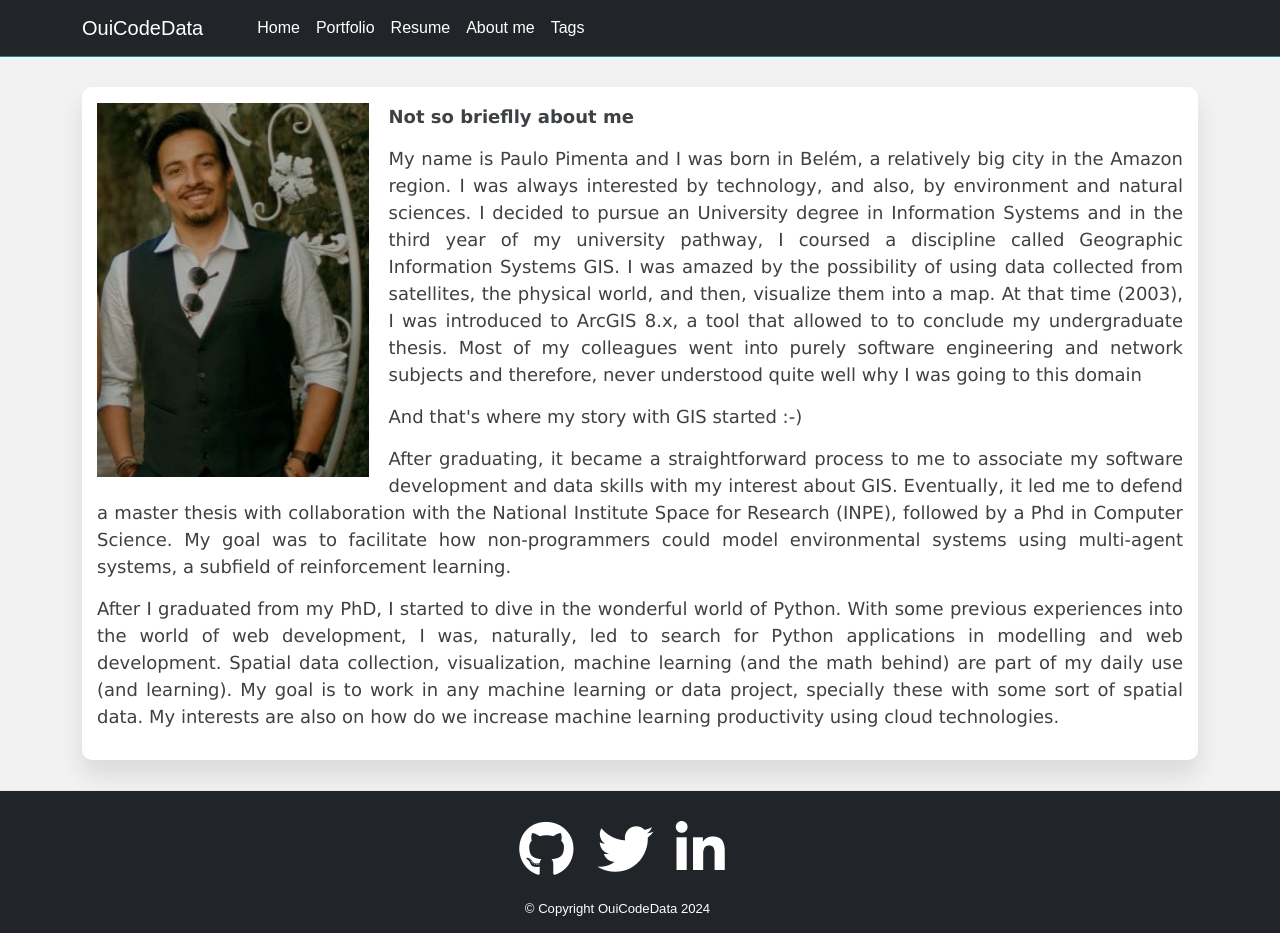
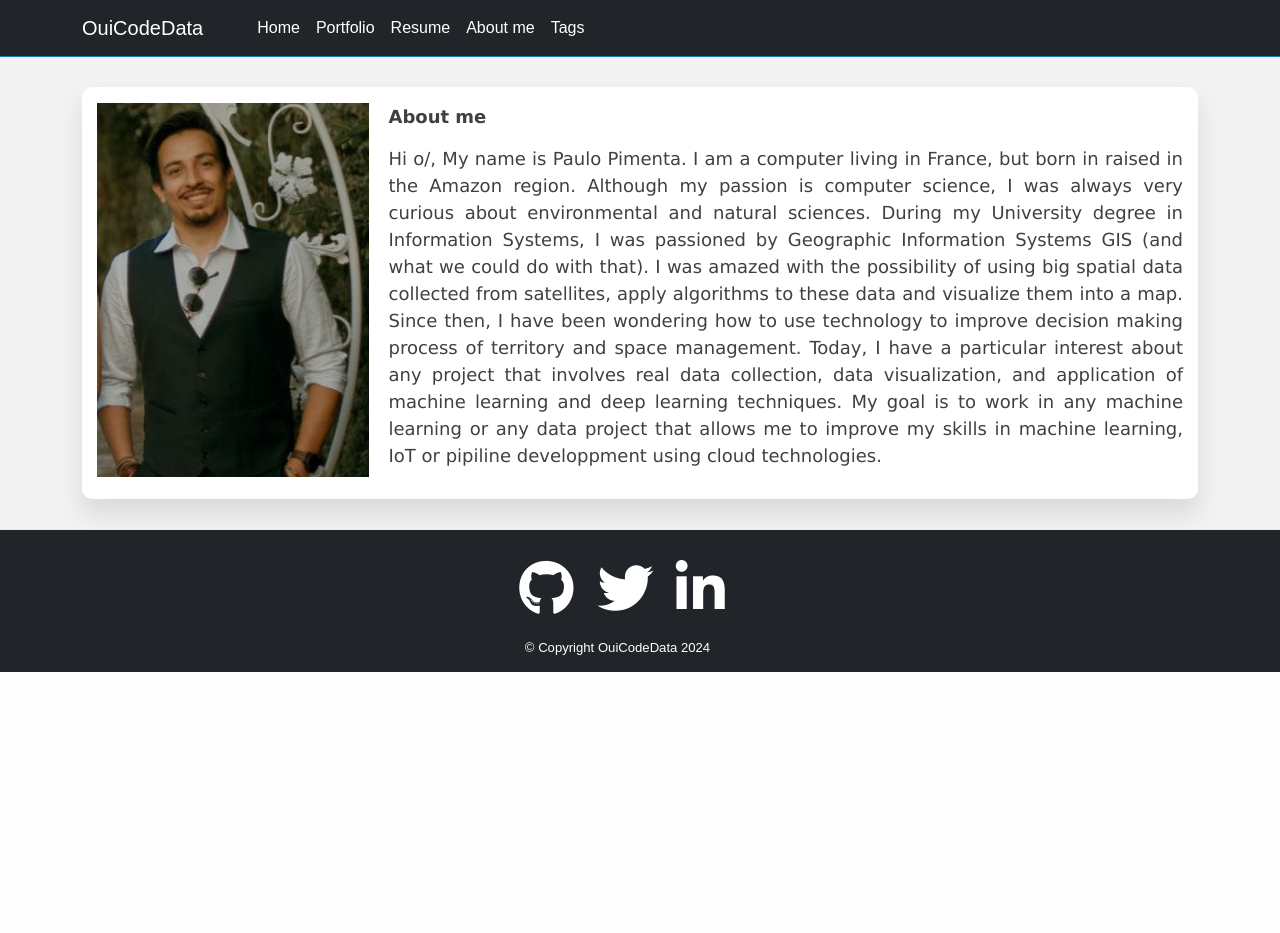
Before and after one commit to paulofpimenta/ouicodedata, a Jekyll site: the page built from about-me.html, in a window 1280 px wide. Built offline with Jekyll 4.4.1, drawn with Linux system fonts in a browser that asks for light colours; comment, search, counter and statistics services are not loaded; after the commit the page ends 900 px from its top, so only the background shows below that.

Commit message:
Changed about me

```diff
--- a/about-me.html
+++ b/about-me.html
@@ -15,43 +15,19 @@ layout: default
           float: left;
         "
       />
-      <p><strong>Not so brieflly about me</strong></p>
+      <p><strong>About me</strong></p>
       <p>
-        My name is Paulo Pimenta and I was born in Belém, a relatively big city in
-        the Amazon region. I was always interested by technology, and also, by
-        environment and natural sciences. I decided to pursue an University degree
-        in Information Systems and in the third year of my university pathway, I
-        coursed a discipline called Geographic Information Systems GIS. I was
-        amazed by the possibility of using data collected from satellites, the
-        physical world, and then, visualize them into a map. At that time (2003),
-        I was introduced to ArcGIS 8.x, a tool that allowed to to conclude my
-        undergraduate thesis. Most of my colleagues went into purely software
-        engineering and network subjects and therefore, never understood quite well
-        why I was going to this domain
-      </p>
+        Hi o/,
 
-      <p>
-        And that's where my story with GIS started :-)
-      </p>
+        My name is Paulo Pimenta. I am a computer living in France, but born in raised in the Amazon region.
+        Although my passion is computer science, I was always very curious about environmental and natural sciences.
+        During my University degree in Information Systems, I was passioned by Geographic Information Systems GIS (and what we could do with that).
+        I was amazed with the possibility of using big spatial data collected from satellites, apply algorithms to these data and visualize them into a map.
+        Since then, I have been wondering how to use technology to improve decision making process of territory and space management.
 
-      <p>
-        After graduating, it became a straightforward process to me to associate
-        my software development and data skills with my interest about GIS.
-        Eventually, it led me to defend a master thesis with collaboration with
-        the National Institute Space for Research (INPE), followed by a Phd in Computer Science.
-        My goal was to facilitate how non-programmers could model environmental systems using multi-agent
-        systems, a subfield of reinforcement learning.
-      </p>
-
-      <p>
-        After I graduated from my PhD, I started to dive in the wonderful world of
-        Python. With some previous experiences into the world of web development,
-        I was, naturally, led to search for Python applications in modelling and
-        web development. Spatial data collection, visualization, machine learning
-        (and the math behind) are part of my daily use (and learning). My goal is
-        to work in any machine learning or data project, specially these with some sort
-        of spatial data. My interests are also on how do we increase machine learning
-        productivity using cloud technologies.
+        Today, I have a particular interest about any project that involves real data collection, data visualization, and application of machine learning
+        and deep learning techniques. My goal is to work in any machine learning or any data project that allows me to improve my skills in machine learning,
+        IoT or pipiline developpment using cloud technologies.
       </p>
     </div>
   </div>
```
